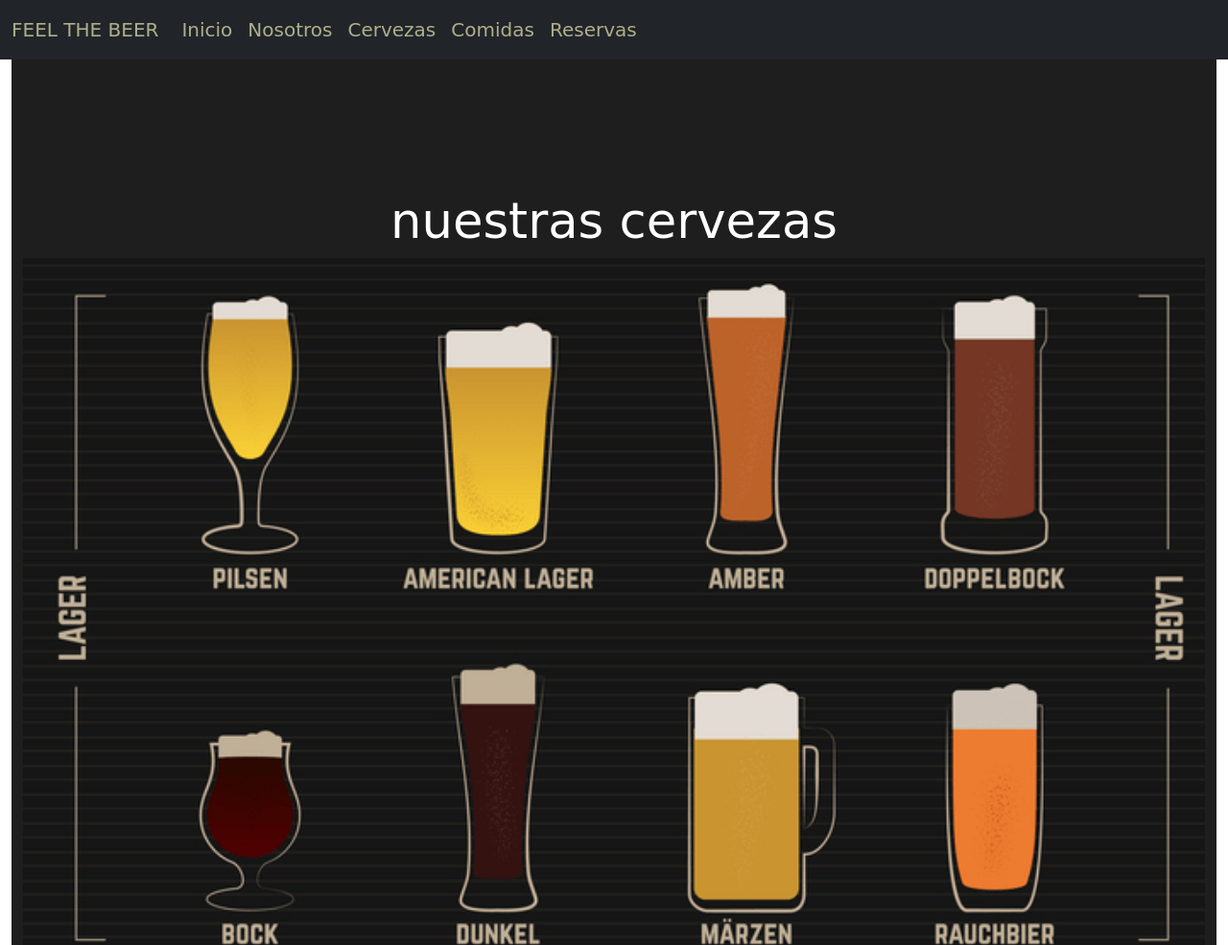
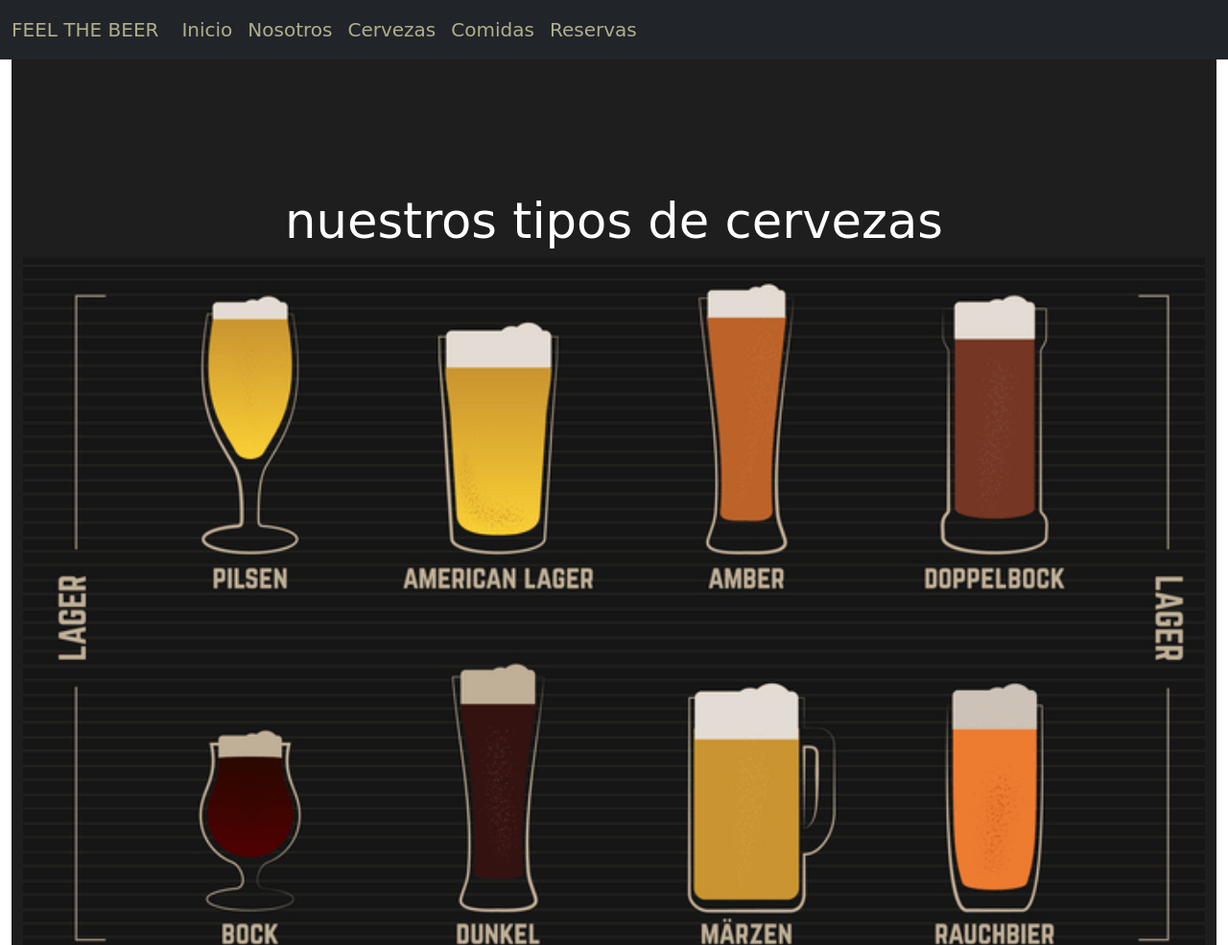
Before and after one commit to julimurgic/ftb_julianmurgic, a plain HTML site: page pages/cervezas.html in a window 1280 px wide. Shown: the top 985 px of the page at 96% size. Drawn offline with nearby package versions, Linux system fonts and the light colour scheme; a web font is replaced by a local one.

Commit message:
Update cervezas.html

```diff
--- a/pages/cervezas.html
+++ b/pages/cervezas.html
@@ -48,7 +48,7 @@
     <div class="container-fluid">
         <section id="cervezas">
             <div class="container-cervezas">
-                <h2>nuestras cervezas</h2>
+                <h2>nuestros tipos de cervezas</h2>
                 <img class="img" src="../imagenes/tipos-cerveza.png" alt="">
                 </div>
             </div>
```
